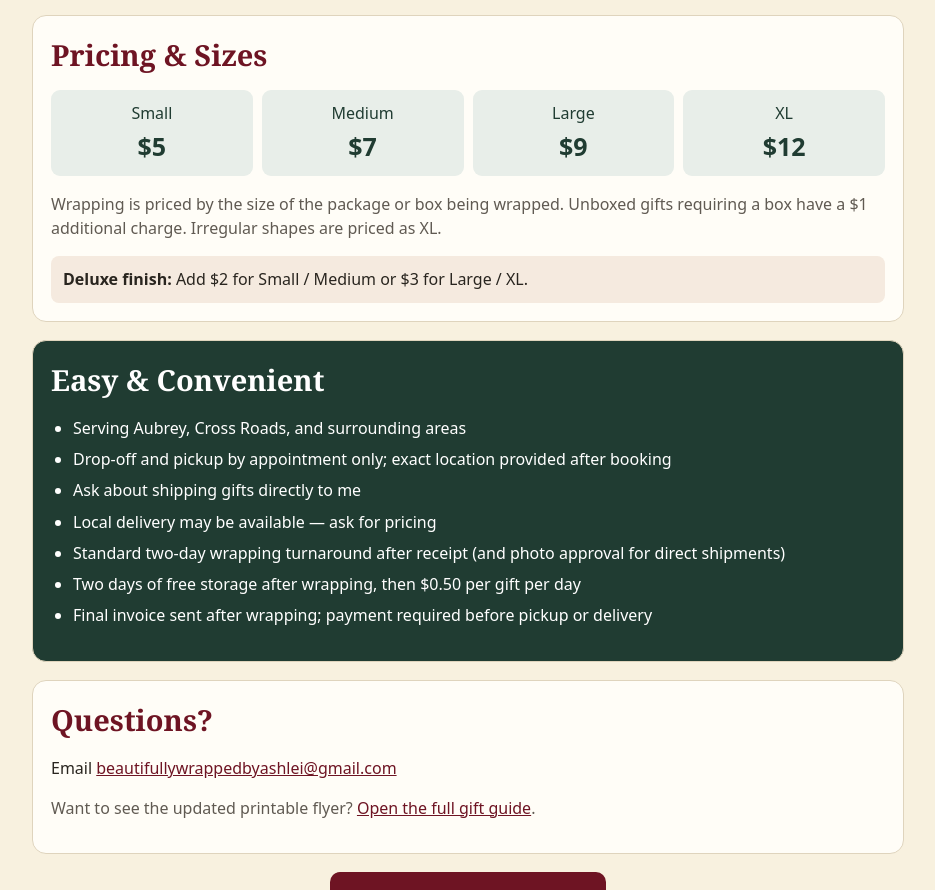
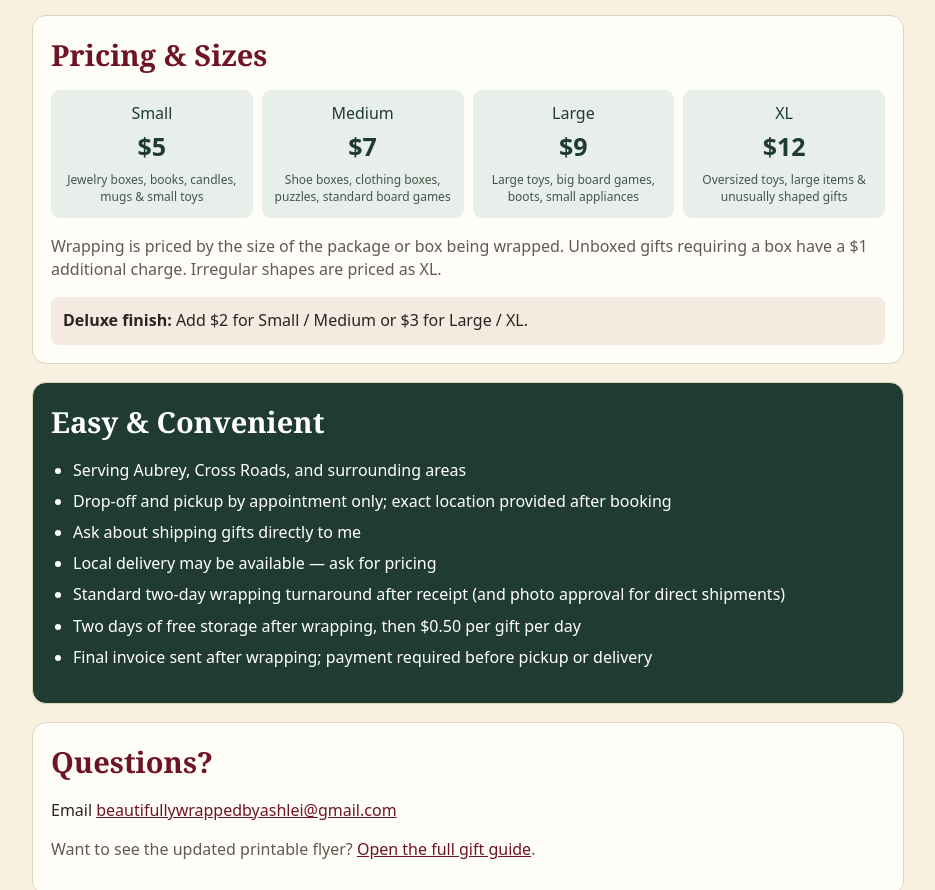
Before and after one commit to beautifullywrappedbyashlei-boop/beautifully-wrapped, a plain HTML site: page index.html in a window 1280 px wide. Shown: the part 1795-2685 px from the top of the page, without its empty margins (172-1107 px from the left). Drawn offline with Linux system fonts and the light colour scheme.

Commit message:
Add files via upload

```diff
--- a/index.html
+++ b/index.html
@@ -52,7 +52,7 @@
 .finish-gallery .finish-card img{display:block!important;width:100%!important;aspect-ratio:4/3!important;height:auto!important;object-fit:fill!important;background:#fffaf0!important}
 .finish-gallery .finish-card h3{margin:0!important;padding:12px 8px 5px!important;color:#203c32!important}
 .finish-gallery .finish-card p{margin:0!important;padding:0 12px 15px!important;color:#554d45!important}
-</style></head><body>
+</style><style>.price-list>div{justify-content:flex-start}.price-list small{font-size:12px;line-height:1.4;text-align:center;color:#40564c;font-weight:500;margin-top:5px}@media(max-width:620px){.price-list{grid-template-columns:repeat(2,minmax(0,1fr))}.price-list>div{padding:13px 9px;min-height:128px}}</style></head><body>
 <header><h1>Beautifully Wrapped</h1><p>Gift Wrapping Order · Ready for Christmas</p></header>
 <main class="wrap"><section class="guide" aria-label="Christmas wrapping guide">
   <div class="guide-intro"><p class="eyebrow">Beautifully Wrapped by Ashlei</p><h2>Christmas Gift Wrapping</h2><p>Beautifully wrapped · Easy drop-off · Ready for Christmas</p><p style="margin-top:12px;font-weight:600">Proudly serving Aubrey, Cross Roads &amp; surrounding areas</p><p style="margin-top:6px">Drop-off and pickup by appointment only. Exact location provided after booking.</p></div>
@@ -66,9 +66,9 @@
   <div class="guide-block"><h2>Finish Options</h2><p class="guide-sub">Choose a classic finish or add one of two deluxe handmade bow styles.</p><div class="finish-gallery"><article class="showcase-card finish-card"><img src="plain-uniform.webp" alt="Real gift with Plain / Standard finish" loading="lazy"><h3>Plain / Standard</h3><p>Quality wrapping paper, sticker gift tag and a store-bought bow.</p></article>
 <article class="showcase-card finish-card"><img src="deluxe1-uniform.webp" alt="Real gift with Deluxe · Style 1 finish" loading="lazy"><h3>Deluxe · Style 1</h3><p>Handmade bow style 1 and a fancy gift tag.</p></article>
 <article class="showcase-card finish-card"><img src="deluxe2-no-carpet.webp" alt="Real gift with Deluxe · Style 2 finish" loading="lazy"><h3>Deluxe · Style 2</h3><p>Handmade bow style 2 and a fancy gift tag.</p></article></div></div>
-  <div class="guide-block"><h2>Pricing &amp; Sizes</h2><div class="price-list"><div><span>Small</span><strong>$5</strong></div><div><span>Medium</span><strong>$7</strong></div><div><span>Large</span><strong>$9</strong></div><div><span>XL</span><strong>$12</strong></div></div><p class="guide-sub">Wrapping is priced by the size of the package or box being wrapped. Unboxed gifts requiring a box have a $1 additional charge. Irregular shapes are priced as XL.</p><p class="deluxe-note"><b>Deluxe finish:</b> Add $2 for Small / Medium or $3 for Large / XL.</p></div>
+  <div class="guide-block"><h2>Pricing &amp; Sizes</h2><div class="price-list"><div><span>Small</span><strong>$5</strong><small>Jewelry boxes, books, candles, mugs &amp; small toys</small></div><div><span>Medium</span><strong>$7</strong><small>Shoe boxes, clothing boxes, puzzles, standard board games</small></div><div><span>Large</span><strong>$9</strong><small>Large toys, big board games, boots, small appliances</small></div><div><span>XL</span><strong>$12</strong><small>Oversized toys, large items &amp; unusually shaped gifts</small></div></div><p class="guide-sub">Wrapping is priced by the size of the package or box being wrapped. Unboxed gifts requiring a box have a $1 additional charge. Irregular shapes are priced as XL.</p><p class="deluxe-note"><b>Deluxe finish:</b> Add $2 for Small / Medium or $3 for Large / XL.</p></div>
   <div class="guide-block guide-info"><h2>Easy &amp; Convenient</h2><ul><li>Serving Aubrey, Cross Roads, and surrounding areas</li><li>Drop-off and pickup by appointment only; exact location provided after booking</li><li>Ask about shipping gifts directly to me</li><li>Local delivery may be available — ask for pricing</li><li>Standard two-day wrapping turnaround after receipt (and photo approval for direct shipments)</li><li>Two days of free storage after wrapping, then $0.50 per gift per day</li><li>Final invoice sent after wrapping; payment required before pickup or delivery</li></ul></div>
-  <div class="guide-block"><h2>Questions?</h2><p>Email <a href="mailto:beautifullywrappedbyashlei@gmail.com">beautifullywrappedbyashlei@gmail.com</a></p><p class="guide-sub">Want to see the updated printable flyer? <a href="christmas-gift-guide.png" target="_blank" rel="noopener">Open the full gift guide</a>.</p></div>
+  <div class="guide-block"><h2>Questions?</h2><p>Email <a href="mailto:beautifullywrappedbyashlei@gmail.com">beautifullywrappedbyashlei@gmail.com</a></p><p class="guide-sub">Want to see the updated printable flyer? <a href="christmas-gift-guide.png?v=20261018" target="_blank" rel="noopener">Open the full gift guide</a>.</p></div>
   <div class="order-jump"><a href="#orderForm">Ready to order? Start here ↓</a></div>
 </section>
 <form id="orderForm">
```
